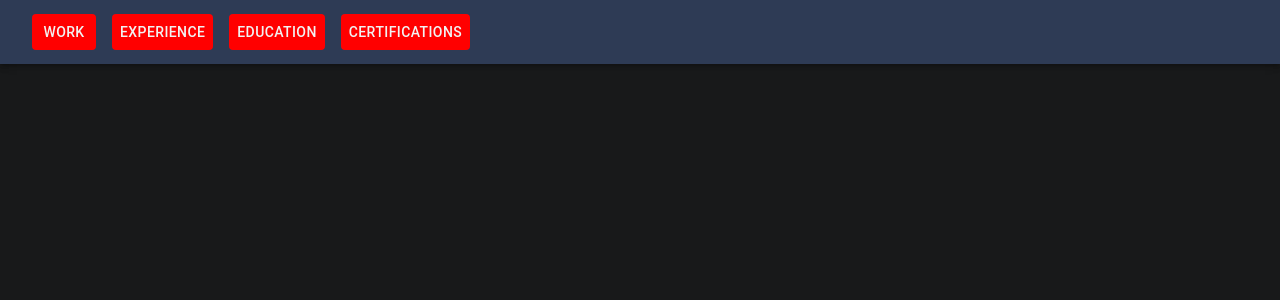
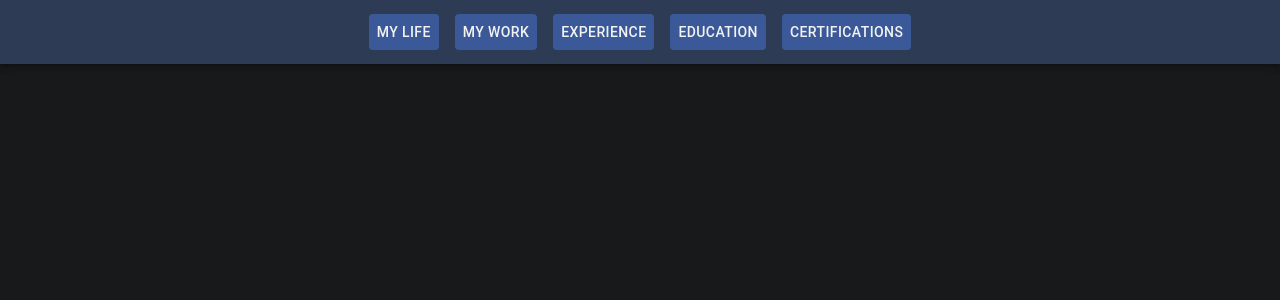
Before and after one commit to Cesar-vega-KSQ/-cesarvega_resume_react, a React (Create React App) app: page / in a window 1280 px wide. Shown: the top 300 px of the page. Built offline with nearby package versions, Linux system fonts and the light colour scheme.

Commit message:
changed button color

```diff
--- a/src/Components/MyButtons.js
+++ b/src/Components/MyButtons.js
@@ -11,9 +11,9 @@ function MyButton(props){
     const BaseButton = withStyles(() => ({
         root: {
           color: (props.mainColor || "#f2f2f2"),
-          backgroundColor: (props.backgroundColor || "red"),
+          backgroundColor: (props.backgroundColor || "#3b5998"),
           "&:hover": {
-            backgroundColor: (props.hoverColor || "yellow"),
+            backgroundColor: (props.hoverColor || "#8b9dc3"),
           },
         },
       }))(Button);
--- a/src/Components/Navbar.js
+++ b/src/Components/Navbar.js
@@ -14,9 +14,9 @@ const Navbar = () => {
                 style={{ background: '#2E3B55' }
                 }
             >
-			  <Toolbar>
-
-                <MyButton>Work</MyButton>
+			  <Toolbar style ={{margin: "auto"}}>
+                <MyButton>My Life</MyButton>
+                <MyButton>My Work</MyButton>
                 <MyButton>Experience</MyButton>
                 <MyButton>Education</MyButton>
                 <MyButton>Certifications</MyButton>
```
